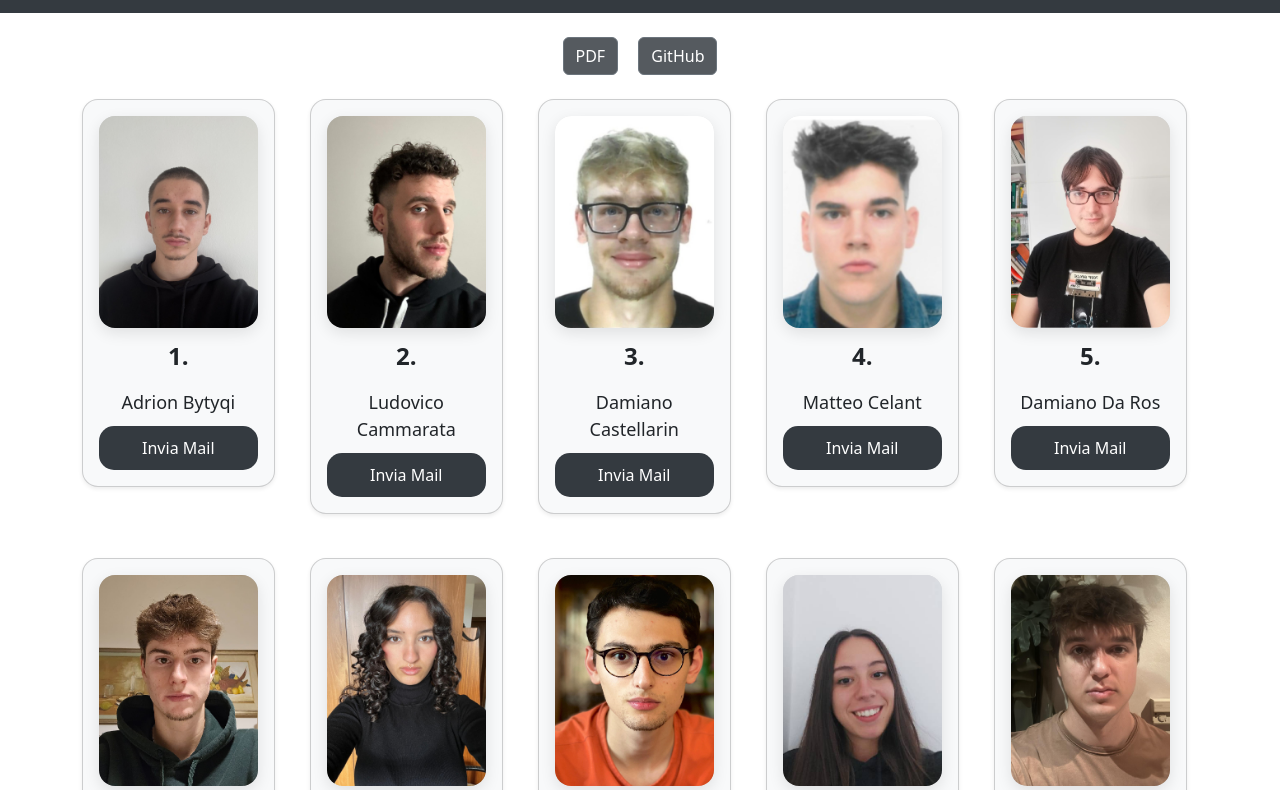
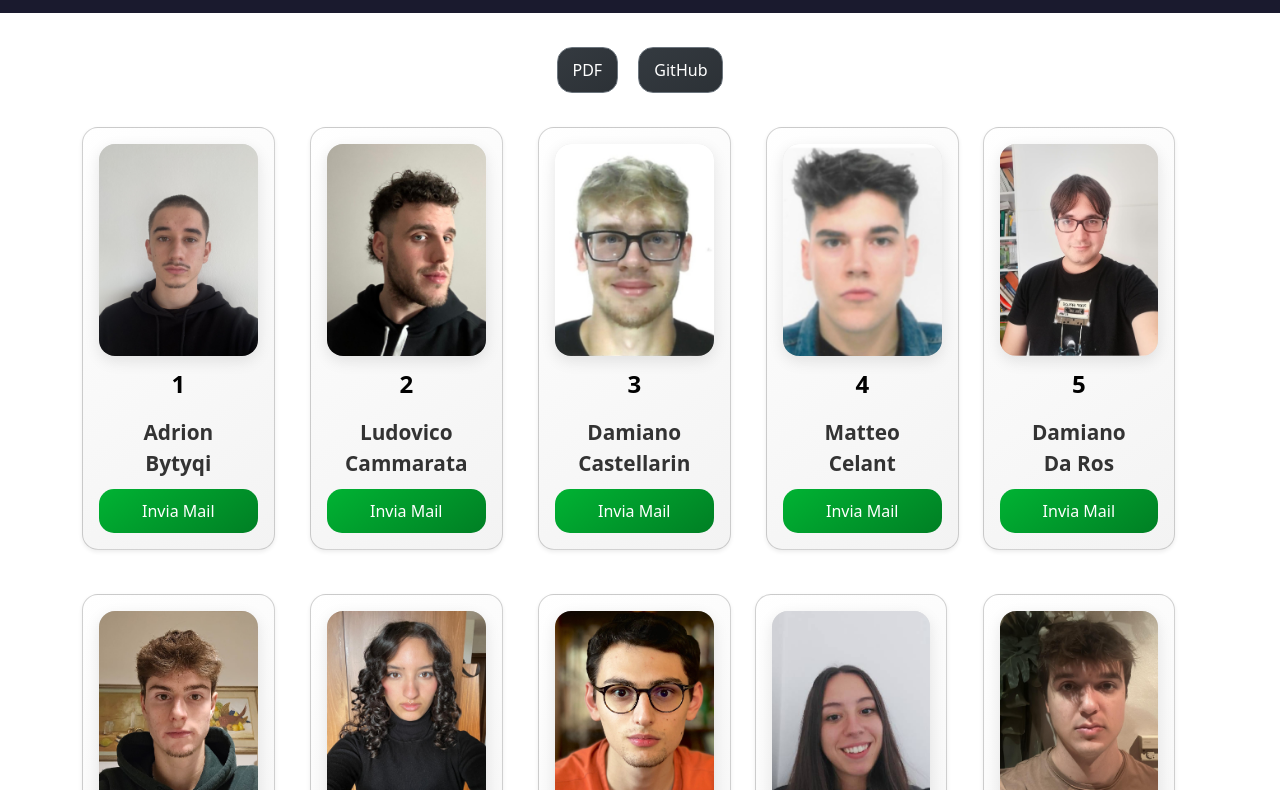
Before and after one commit to NicoMaker/Front-End_2024-2026, a plain HTML site: page index.html in a window 1280 px wide. Shown: the part 91-881 px from the top of the page. Drawn offline with nearby package versions, Linux system fonts and the light colour scheme.

Commit message:
Graphic Workaround

```diff
--- a/script.js
+++ b/script.js
@@ -40,7 +40,6 @@ const cardData = [
     { numero: 25, nome: "Giovanni", cognome: "Zol", email: "giovanni.zol.24@stud.itsaltoadriatico.it", immagine: "./img/Stud_img/25_Giovanni.jpg" }
 ];
 
-
 // Generazione dinamica delle card
 document.addEventListener("DOMContentLoaded", function() {
     const cardContainer = document.getElementById("card-container");
@@ -62,12 +61,12 @@ document.addEventListener("DOMContentLoaded", function() {
         // Creazione del numero della card
         const numberDiv = document.createElement("div");
         numberDiv.className = "number";
-        numberDiv.textContent = `${data.numero}.`;
+        numberDiv.textContent = `${data.numero}`;
 
-        // Creazione del nome e cognome
+        // Creazione del nome e cognome con <br>
         const nameDiv = document.createElement("div");
         nameDiv.className = "name";
-        nameDiv.textContent = `${data.nome} ${data.cognome}`;
+        nameDiv.innerHTML = `${data.nome}<br>${data.cognome}`;
 
         // Creazione del bottone per contattare via email
         const button = document.createElement("button");
@@ -88,8 +87,3 @@ document.addEventListener("DOMContentLoaded", function() {
         cardContainer.appendChild(card);
     });
 });
-
-// Funzione per contattare tramite email con indirizzo specifico
-function contactEmail(email) {
-    window.location.href = `mailto:${email}?subject=Contact`;
-}
--- a/style.css
+++ b/style.css
@@ -1,17 +1,28 @@
+/* Header */
 header {
-    background-color: #343a40 !important;
+    background-color: #1a1a2e !important; /* Blu scuro elegante */
+    color: white;
+    padding: 15px 0;
+    text-align: center;
+    font-size: 1.8rem;
+    font-weight: bold;
 }
 
+/* Card */
 .card {
     text-align: center;
     margin-bottom: 20px;
     border-radius: 1rem;
-    background-color: #f8f9fa; /* Colore di sfondo più chiaro */
+    background: linear-gradient(145deg, #ffffff, #f3f3f3); /* Sfondo chiaro con gradiente */
+    transition: transform 0.3s ease, background 0.3s ease;
+    box-shadow: 6px 6px 15px rgba(0, 0, 0, 0.15), -6px -6px 15px rgba(255, 255, 255, 0.8);
 }
 
 .card:hover {
-    transform: translateY(-10px); /* Effetto di sollevamento al passaggio del mouse */
-    background-color: #e9ecef;
+    transform: translateY(-10px); /* Effetto di sollevamento */
+    background: linear-gradient(145deg, #f5f5f5, #e6e6e6); /* Gradiente al passaggio del mouse */
+    box-shadow: 4px 4px 10px rgba(0, 0, 0, 0.1), -4px -4px 10px rgba(255, 255, 255, 0.7);
+
 }
 
 .card img {
@@ -22,54 +33,76 @@ header {
     box-shadow: inset 0 0 10px rgba(0, 0, 0, 0.2), 0 5px 15px rgba(0, 0, 0, 0.1);
 } /*sistema*/
 
-
+/* Numero della Card */
 .card .number {
-    font-size: 24px;
-    font-weight: bold;
+    font-size: 1.5rem;
+    font-weight: 700;
     margin: 10px 0;
+    color: black; /* Blu acceso per evidenziare */
 }
 
+/* Nome e Cognome */
+.card .name {
+    font-size: 1.3rem;
+    font-weight: 600;
+    margin-top: 5px;
+    color: #333; /* Testo scuro per contrasto */
+}
+
+/* Bottone per contattare via email */
 .card .contact-btn {
     margin-top: 10px;
     border-radius: 15px;
-    background-color: #343a40; /* Colore di sfondo blu */
-    color: white; /* Colore del testo bianco */
-    border: none; /* Nessun bordo */
-    padding: 10px 20px; /* Padding interno */
-    transition: background-color 0.5s; /* Transizione per effetto hover */
+    background: linear-gradient(145deg, #00b333, #007f24); /* Gradiente verde moderno */
+    color: white; /* Testo bianco */
+    border: none;
+    padding: 10px 20px;
+    font-size: 1rem;
+    transition: background 0.3s ease, transform 0.3s ease;
 }
 
 .card .contact-btn:hover {
-    background-color: #00b333; /* Colore di sfondo al passaggio del mouse */
+    background: linear-gradient(145deg, #00e64d, #009933); /* Verde più acceso al passaggio del mouse */
+    transform: scale(1.05); /* Leggero effetto zoom */
+    box-shadow: 0 4px 10px rgba(0, 128, 0, 0.2);
 }
 
-.card .name {
-    font-size: 18px;
-    font-weight: 500;
-    margin-top: 5px;
+
+/* Bottone PDF e Git */
+.openPDF, .openGIT {
+    background: linear-gradient(145deg, #343a40, #2c3136);
+    color: white;
+    padding: 10px 15px;
+    border-radius: 15px;
+    transition: background 0.3s ease, transform 0.3s ease;
+    font-size: 1rem;
+    margin: 10px 5px;
 }
 
-.openPDF, .openGIT {
-    background-color: #343a40d5;
-    transition: background-color 0.5s;
+.openPDF:hover, .openGIT:hover {
+    background: linear-gradient(145deg, #495057, #343a40); /* Grigio scuro per hover */
+    transform: scale(1.05);
 }
 
+/* Footer */
 .footer {
     text-align: center;
-    font-size: 2rem;
-    font-weight: bold !important;
-    background-color: #343a40; /* Sfondo scuro */
-    color: white; /* Testo bianco */
-    padding: 20px 0; /* Padding sopra e sotto */
+    font-size: 1.5rem;
+    font-weight: bold;
+    background-color: #1a1a2e; /* Sfondo scuro elegante */
+    color: white;
+    padding: 20px 0;
+    box-shadow: 0 -4px 10px rgba(0, 0, 0, 0.1);
 }
 
+/* Layout personalizzato per la griglia delle card */
 @media (min-width: 1200px) {
     .col-custom-5 {
-        flex: 0 0 19%; /* Ogni card occupa il 19% della larghezza */
+        flex: 0 0 19%; /* Ogni card occupa il 22% della larghezza */
         max-width: 19%;
         margin-right: 1%;
     }
-    .col-custom-5:nth-child(5n) {
+    .col-custom-5:nth-child(4n) {
         margin-right: 0; /* Rimuove il margine dall'ultima card della riga */
     }
 }
```
